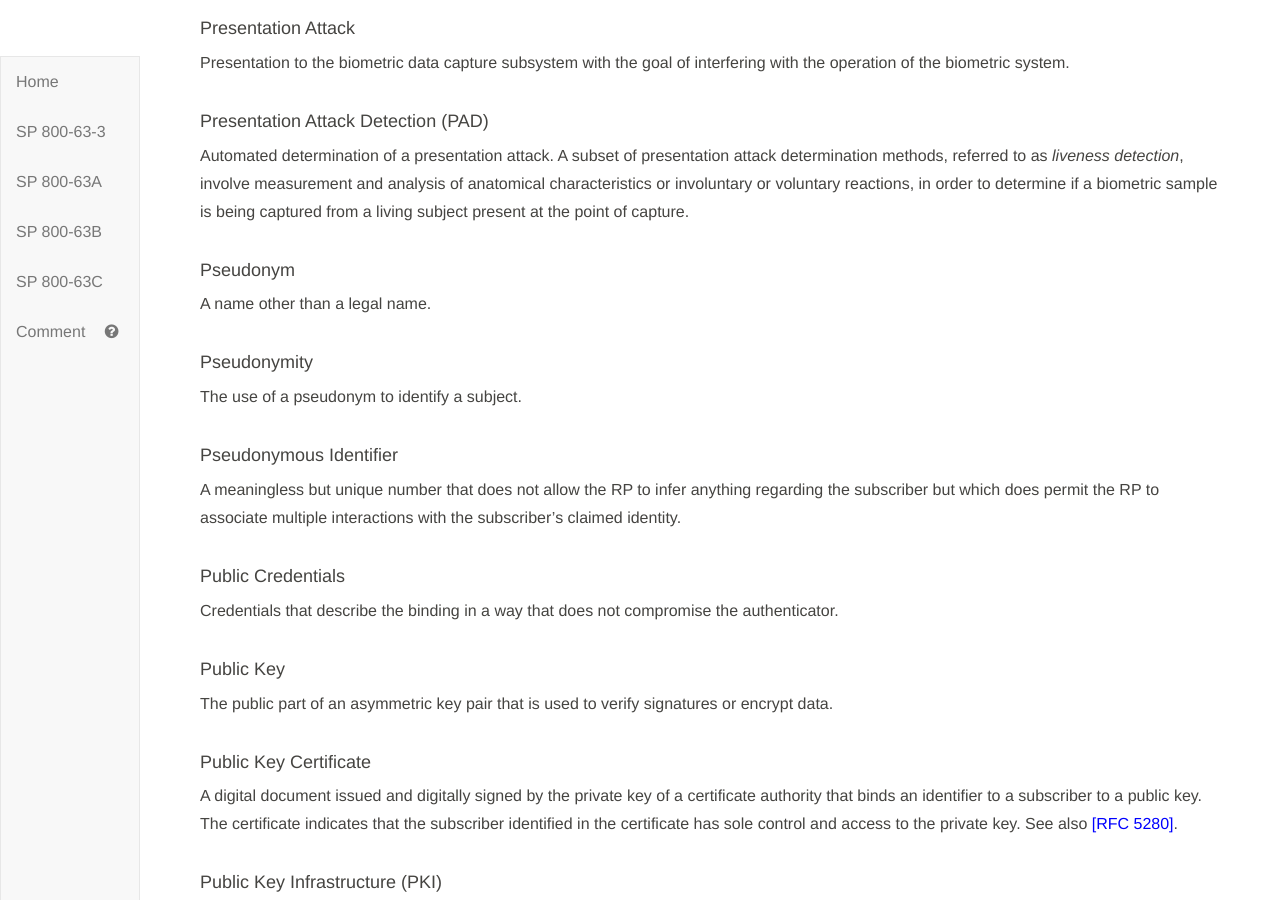
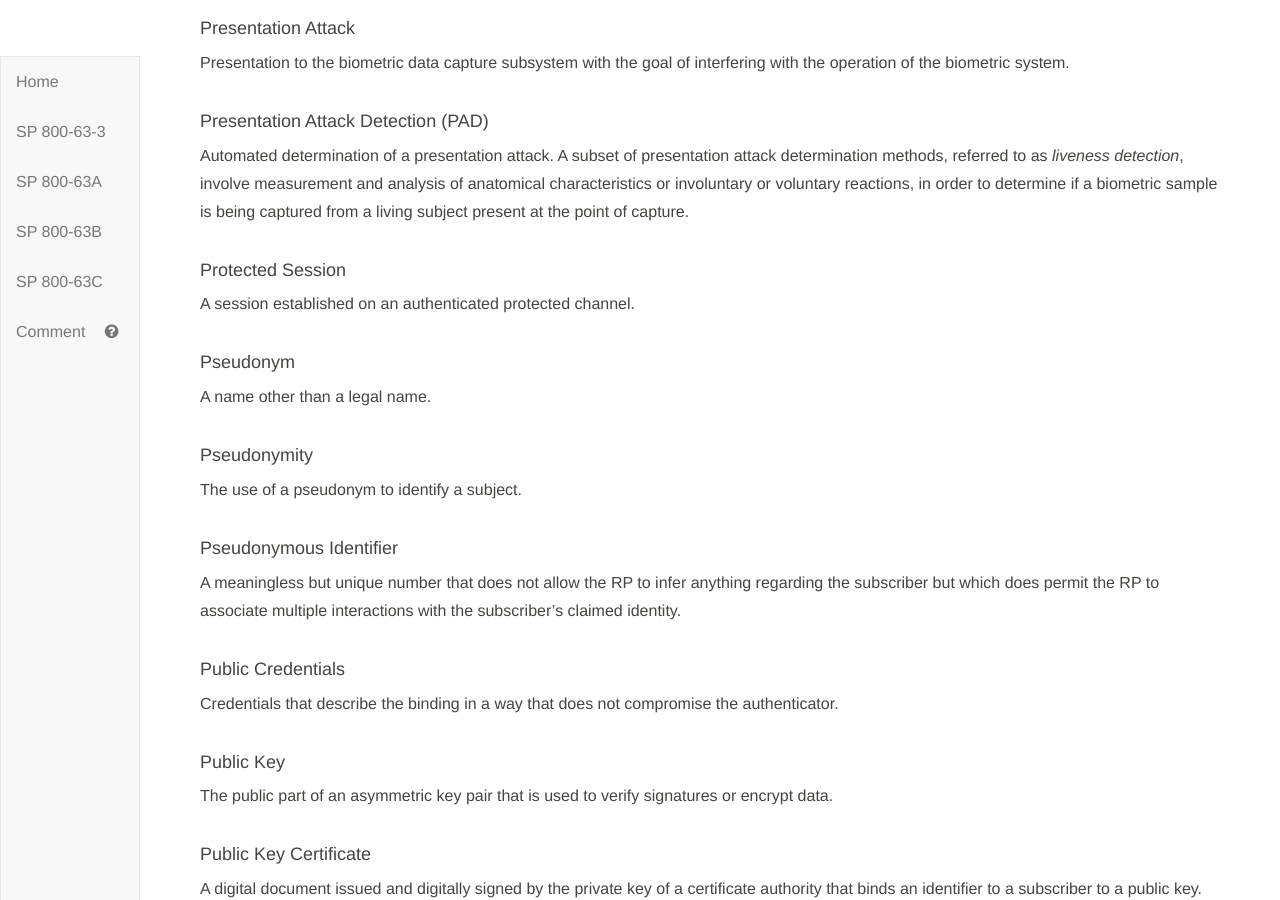
Before and after one commit to usnistgov/800-63-3, a Jekyll site: the page built from sp800-63-3/definitions.md, in a window 1280 px wide and 900 px high, scrolled down 12143 px. Built offline with Jekyll 4.4.1, drawn with Linux system fonts in a browser that asks for light colours; our own code applies the rules of GitHub Pages for plain Markdown files.

Commit message:
Define protected session. Closes #1404

```diff
--- a/sp800-63-3/definitions.md
+++ b/sp800-63-3/definitions.md
@@ -330,6 +330,9 @@ Presentation to the biometric data capture subsystem with the goal of interferin
 #### Presentation Attack Detection (PAD)
 Automated determination of a presentation attack. A subset of presentation attack determination methods, referred to as *liveness detection*, involve measurement and analysis of anatomical characteristics or involuntary or voluntary reactions, in order to determine if a biometric sample is being captured from a living subject present at the point of capture.
 
+#### Protected Session
+A session established on an authenticated protected channel.
+
 #### Pseudonym
 A name other than a legal name.
 
```
